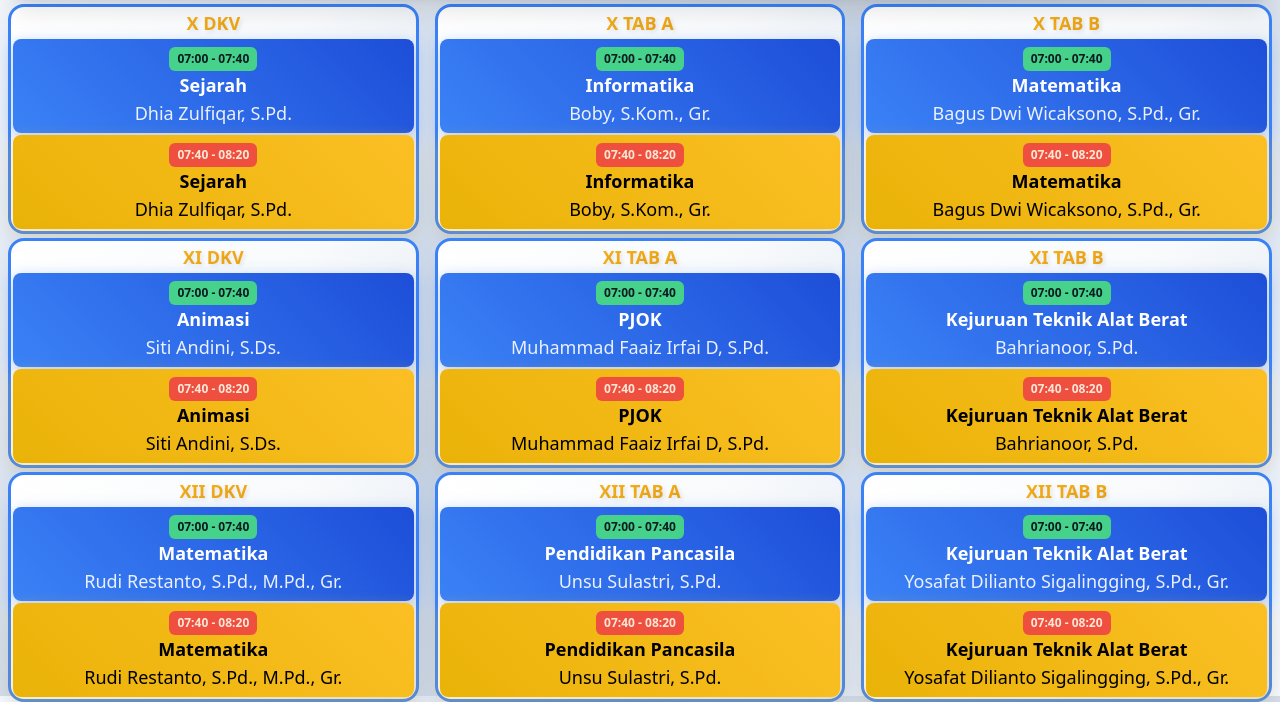
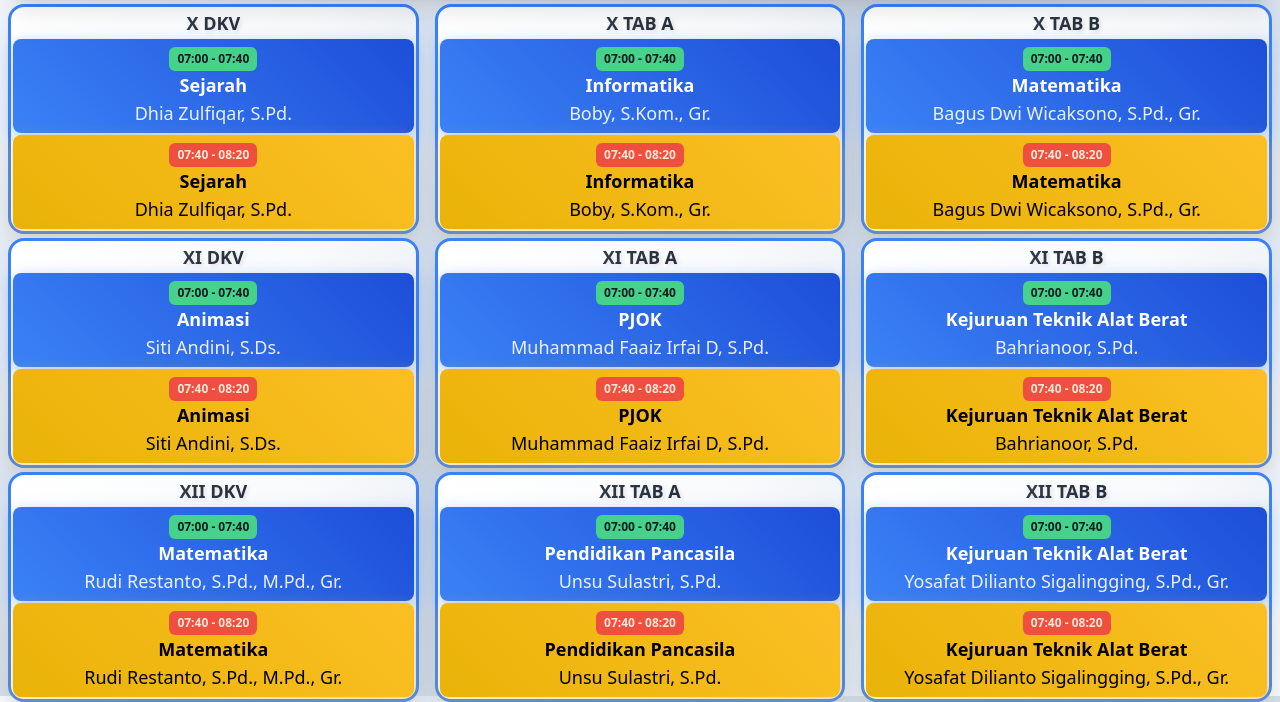
Before and after one commit to kur-maharati/jadwal, a plain HTML site: page index.html in a window 1280 px wide. Shown: the part 104-806 px from the top of the page. Drawn offline with nearby package versions, Linux system fonts and the light colour scheme.

Commit message:
Update index.html

```diff
--- a/index.html
+++ b/index.html
@@ -77,7 +77,7 @@
         }
 
         .class-title {
-            background: linear-gradient(45deg, #fbbf24, #f59e0b);
+            background: linear-gradient(45deg, #4b5563, #111827);
             -webkit-background-clip: text;
             -webkit-text-fill-color: transparent;
             background-clip: text;
```
